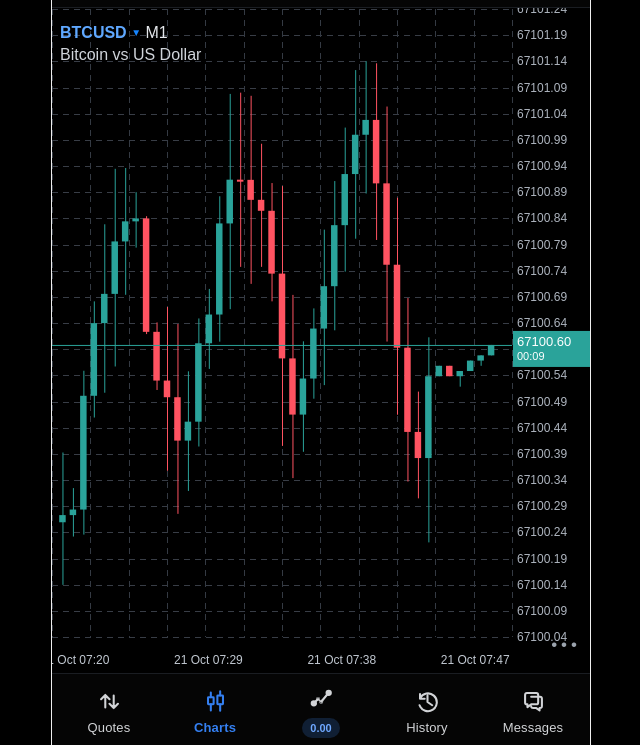
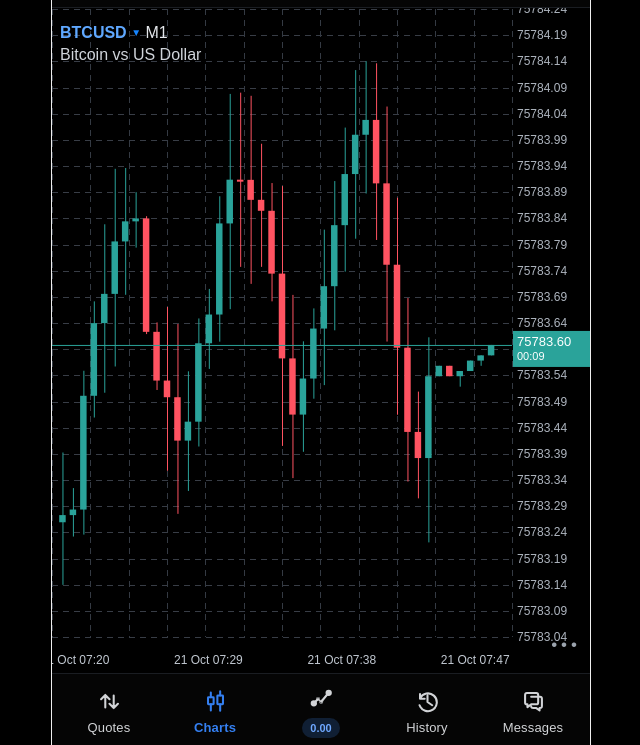
Before and after one commit to Nix515/John, a plain HTML site: page index.html in a window 1280 px wide. Shown: the part 55-800 px from the top of the page, without its empty margins (319-959 px from the left). Drawn offline with Linux system fonts and the light colour scheme.

Commit message:
Update index.html

```diff
--- a/index.html
+++ b/index.html
@@ -355,7 +355,7 @@
 			{symbol:'USDCAD',description:'US Dollar vs Canadian Dollar',bid:'1.40636',ask:'1.40638',change:'+0.03%',delta:'+45',low:'1.40538',high:'1.40677'},
 			{symbol:'USDSEK',description:'US Dollar vs Swedish Krona',bid:'9.90540',ask:'9.90640',change:'+0.13%',delta:'+1280',low:'9.87862',high:'9.91200'},
 			{symbol:'XAUUSD',description:'Gold vs US Dollar',assetClass:'metal',bid:'4027.32',ask:'4027.79',change:'+0.12%',delta:'+28',low:'4024.12',high:'4032.80'},
-			{symbol:'BTCUSD',description:'Bitcoin vs US Dollar',assetClass:'crypto',bid:'67100.50',ask:'67105.50',change:'+0.24%',delta:'+158',low:'66725.30',high:'67281.60'},
+			{symbol:'BTCUSD',description:'Bitcoin vs US Dollar',assetClass:'crypto',bid:'75783.50',ask:'75789.50',change:'+0.24%',delta:'+158',low:'75725.30',high:'78581.60'},
 			{symbol:'ETHUSD',description:'Ethereum vs US Dollar',assetClass:'crypto',bid:'3512.40',ask:'3512.90',change:'+0.18%',delta:'+63',low:'3488.20',high:'3524.80'},
 			{symbol:'SOLUSD',description:'Solana vs US Dollar',assetClass:'crypto',bid:'155.280',ask:'155.320',change:'-0.11%',delta:'-17',low:'153.940',high:'156.020'},
 			{symbol:'XRPUSD',description:'XRP vs US Dollar',assetClass:'crypto',bid:'0.55210',ask:'0.55230',change:'+0.07%',delta:'+4',low:'0.54820',high:'0.55460'}
```
